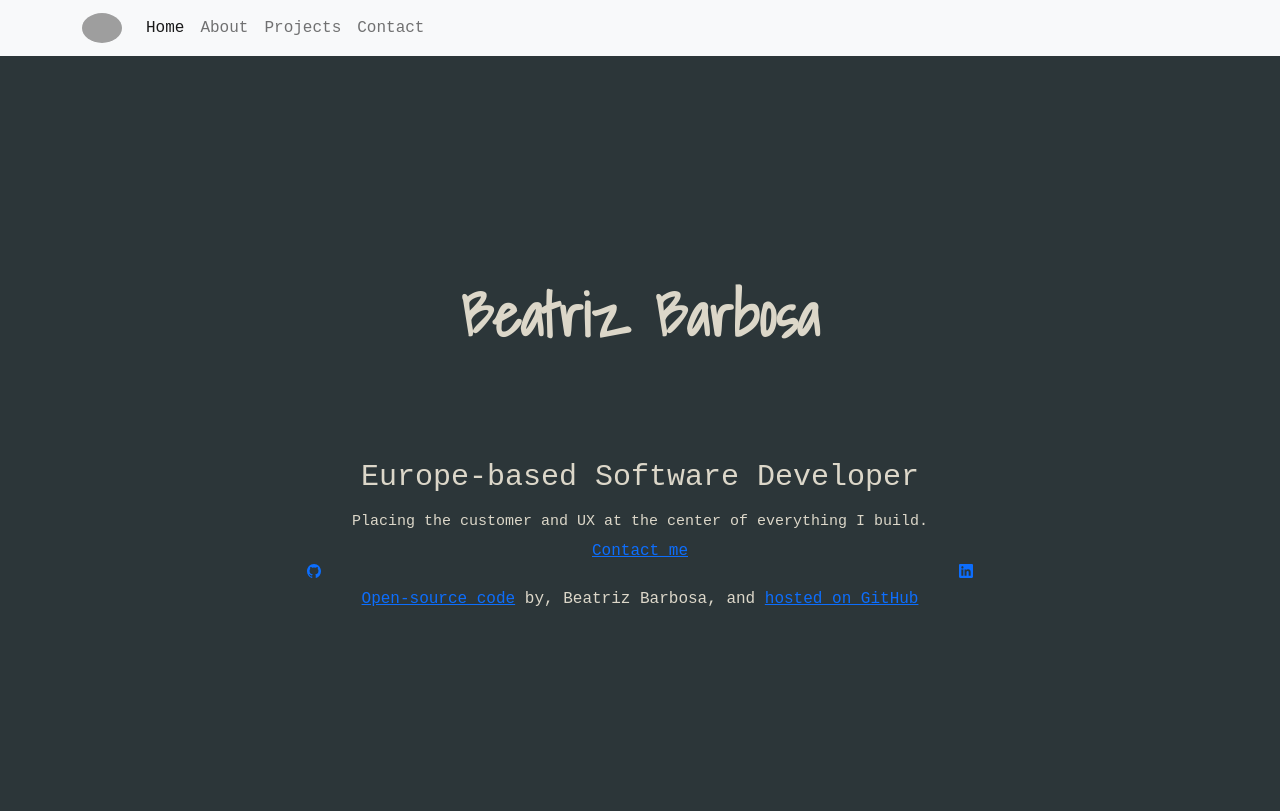
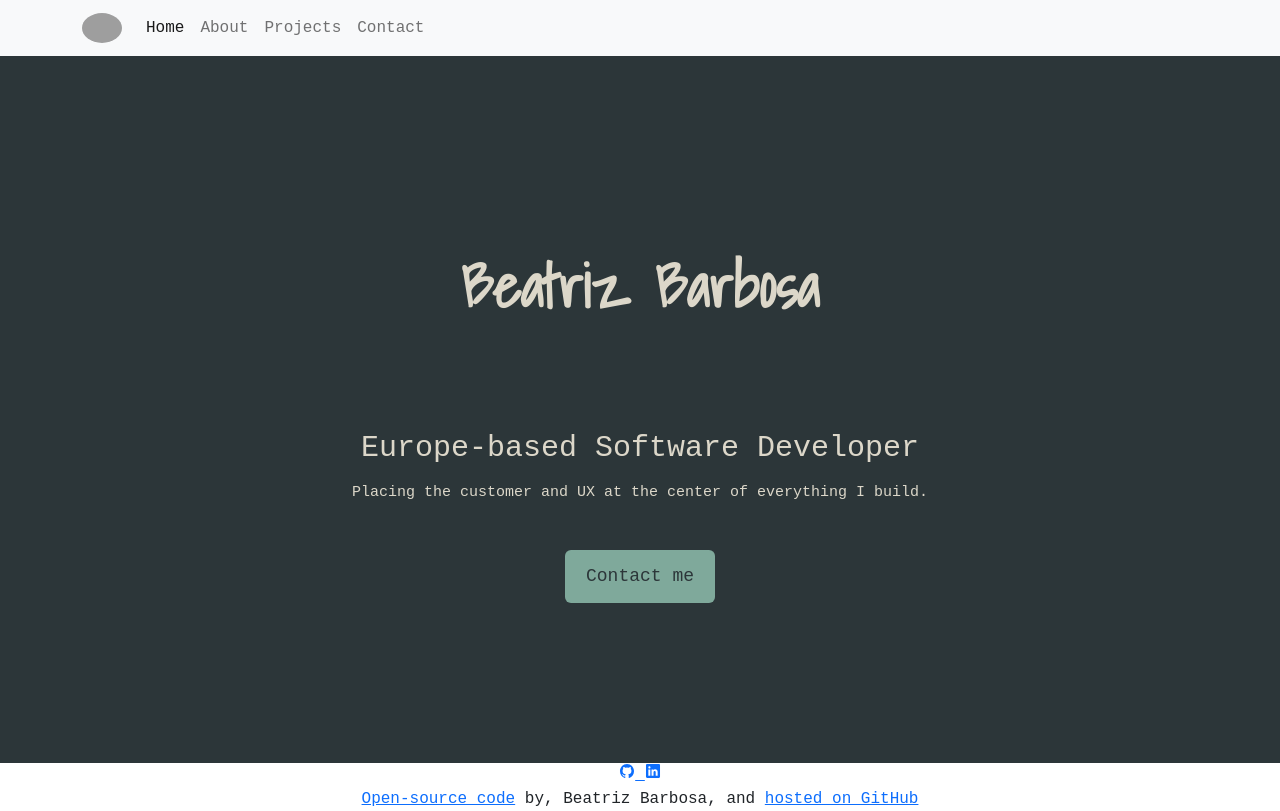
Before and after one commit to beatrizmcbarbosa/b-portfolio, a plain HTML site: page index.html in a window 1280 px wide. Drawn offline with nearby package versions, Linux system fonts and the light colour scheme; grey boxes are pictures that could not be loaded.

Commit message:
edited css

```diff
--- a/index.html
+++ b/index.html
@@ -55,23 +55,29 @@
             </div>
         </div>
     </nav>
+    <div class="hero">
         <h1>Beatriz Barbosa</h1>
         <h2>Europe-based Software Developer</h2>
-    <h3>Placing the customer and UX at the center of everything I build.
+        <h3 class="mb-5">Placing the customer and UX at the center of everything I build.
         </h3>
-    <a href="about.html#contact">Contact me</a>
-    <div class="row" id="social-media">
-        <div class="col-6"><a class="github" href="https://github.com/beatrizmcbarbosa" target="_blank">
+        <div>
+            <a href="about.html#contact" class="btn btn-branding">Contact me</a>
+        </div>
+    </div>
+
+    <footer class="footer">
+        <div id="social-media">
+            <a class="github" href="https://github.com/beatrizmcbarbosa" target="_blank">
                 <ion-icon name="logo-github"></ion-icon>
-            </a></div>
-        <div class="col-6"><a class="linkedin" href="https://www.linkedin.com/in/bmcbarbosa/" target="_blank">
+            </a>
+            <a class="linkedin" href="https://www.linkedin.com/in/bmcbarbosa/" target="_blank">
                 <ion-icon name="logo-linkedin"></ion-icon>
-            </a></div>
+            </a>
         </div>
-    <footer>
-        <a href="" target="_blank">Open-source code</a>
+        <div><a href="" target="_blank">Open-source code</a>
             by, Beatriz Barbosa, and
             <a href="" target="_blank">hosted on GitHub</a>
+        </div>
         <div class="date-time" id="date-time"></div>
     </footer>
 </body>
--- a/src/style.css
+++ b/src/style.css
@@ -1,18 +1,30 @@
-body {
-    background-color: #2C3639;
-    color: #DCD7C9;
-    text-align: center;
-    font-family: 'Courier New',
+:root {
+    --branding-color: #2C3639;
+    --default-color: #DCD7C9;
+    --secondary-color: #7fa99b;
+    --heading-font-family: 'Shadows Into Light',
+        cursive;
+    --default-font-family: 'Courier New',
         Courier,
         monospace;
 }
 
+body {
+    font-family: var(--default-font-family);
+}
+
+.hero {
+    background-color: var(--branding-color);
+    color: var(--default-color);
+    text-align: center;
+    padding: 160px 20px;
+}
+
 h1 {
-    margin-top: 5cm;
     padding: 90px;
     font-size: 60px;
     font-weight: 700;
-    font-family: 'Shadows Into Light', cursive;
+    font-family: var(--heading-font-family);
 }
 
 h2 {
@@ -24,7 +36,14 @@ h3 {
     font-size: 15px;
 }
 
-.social-media {
-    margin-left: 50px;
-    margin-right: 200px;
+.btn-branding {
+    background: var(--secondary-color);
+    border-radius: 6px;
+    color: var(--branding-color);
+    font-size: 18px;
+    padding: 12px 20px;
 }
+
+.footer {
+    text-align: center;
+}
```
Lines whose indentation alone changed are shown as unchanged.
